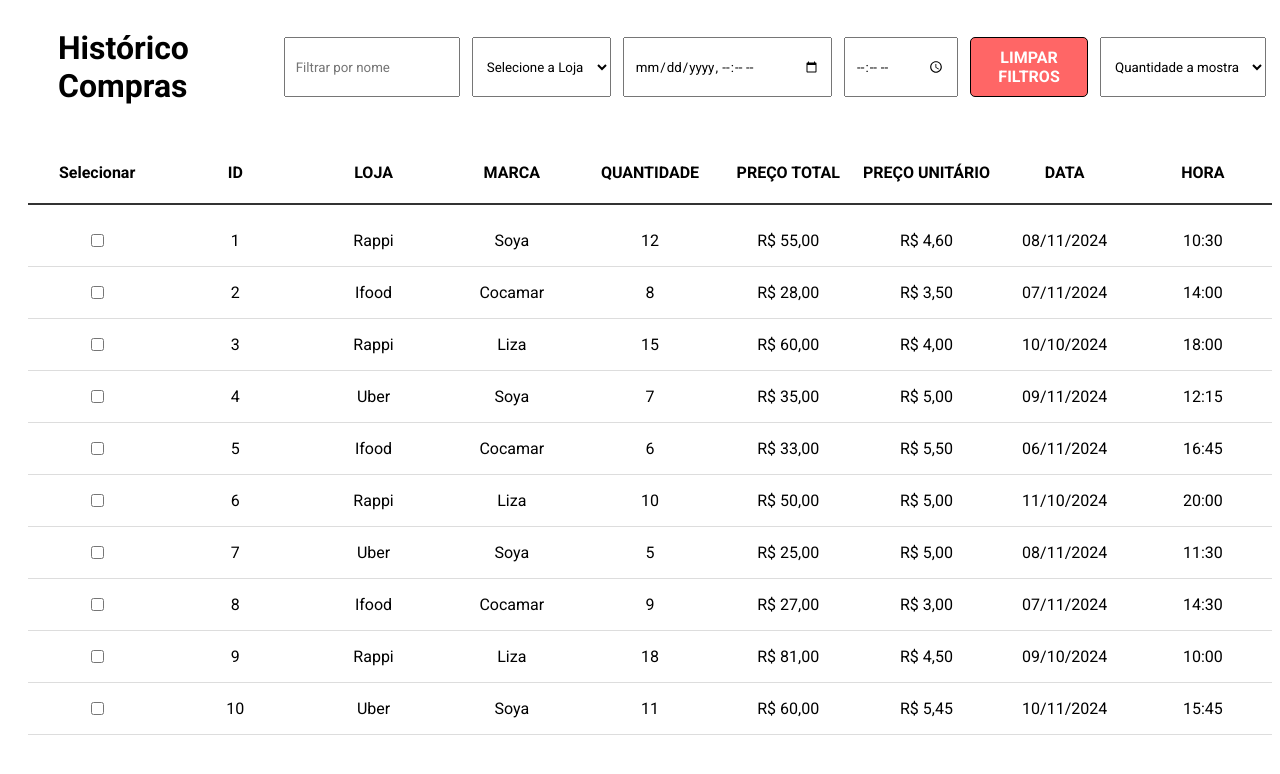
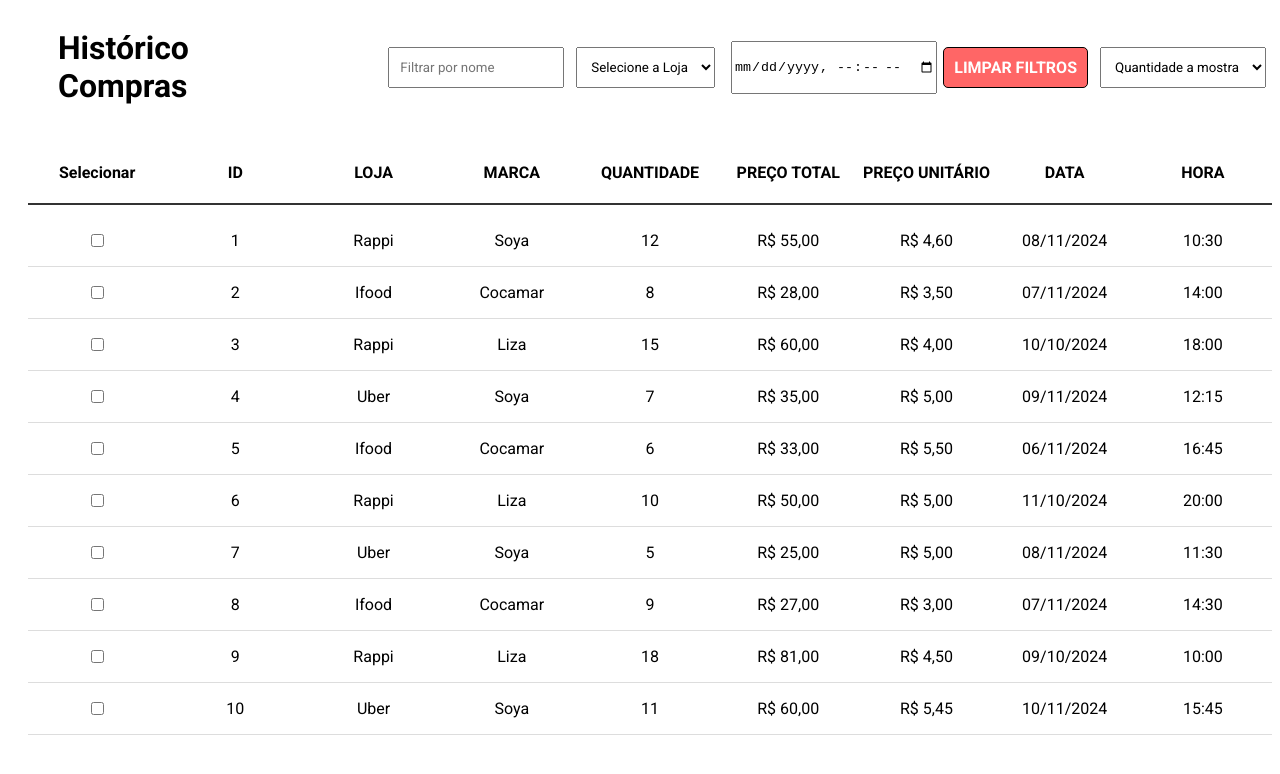
Before and after one commit to Jaogodela/OilProject, a plain HTML site: page index.html in a window 1280 px wide. Drawn offline with Linux system fonts and the light colour scheme.

Commit message:
Update index.html

```diff
--- a/index.html
+++ b/index.html
@@ -24,9 +24,7 @@
         </select>
 
       <!-- <input type="date" id="filterDate" oninput="applyFilters()" placeholder="Filtrar por data"> -->
-      <input type="datetime-local" id="filterDate" oninput="applyFilters()" name="datetime">
-
-      <input type="time" id="filterTime" oninput="applyFilters()" placeholder="Filtrar por hora">
+      <input type="datetime-local" id="filterDateAndTime" oninput="applyFilters()" name="datetime">
       <button id="filterClear">LIMPAR FILTROS</button>
       <select id="teste" name="teste">
         <option value="">Quantidade a mostra</option>
```
